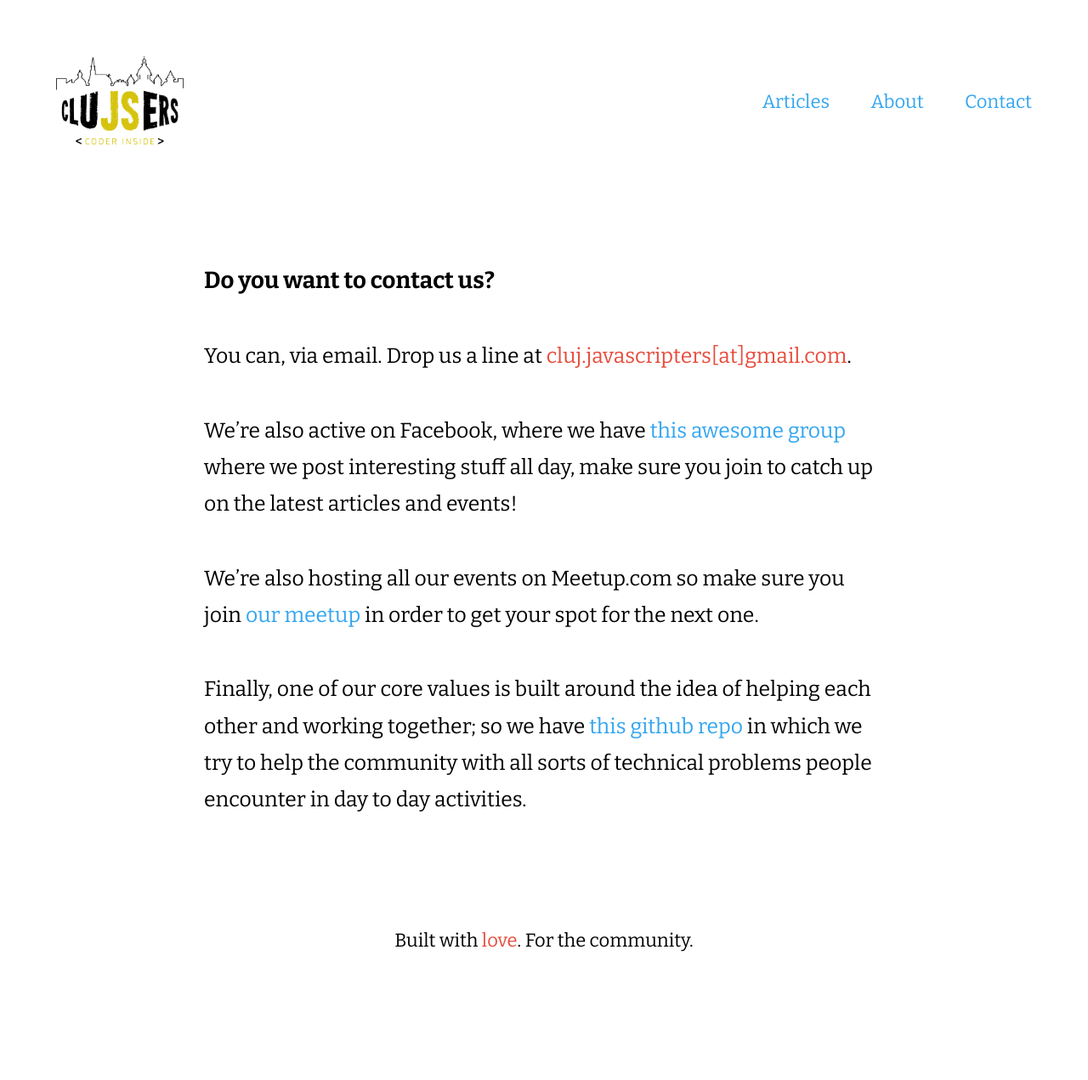
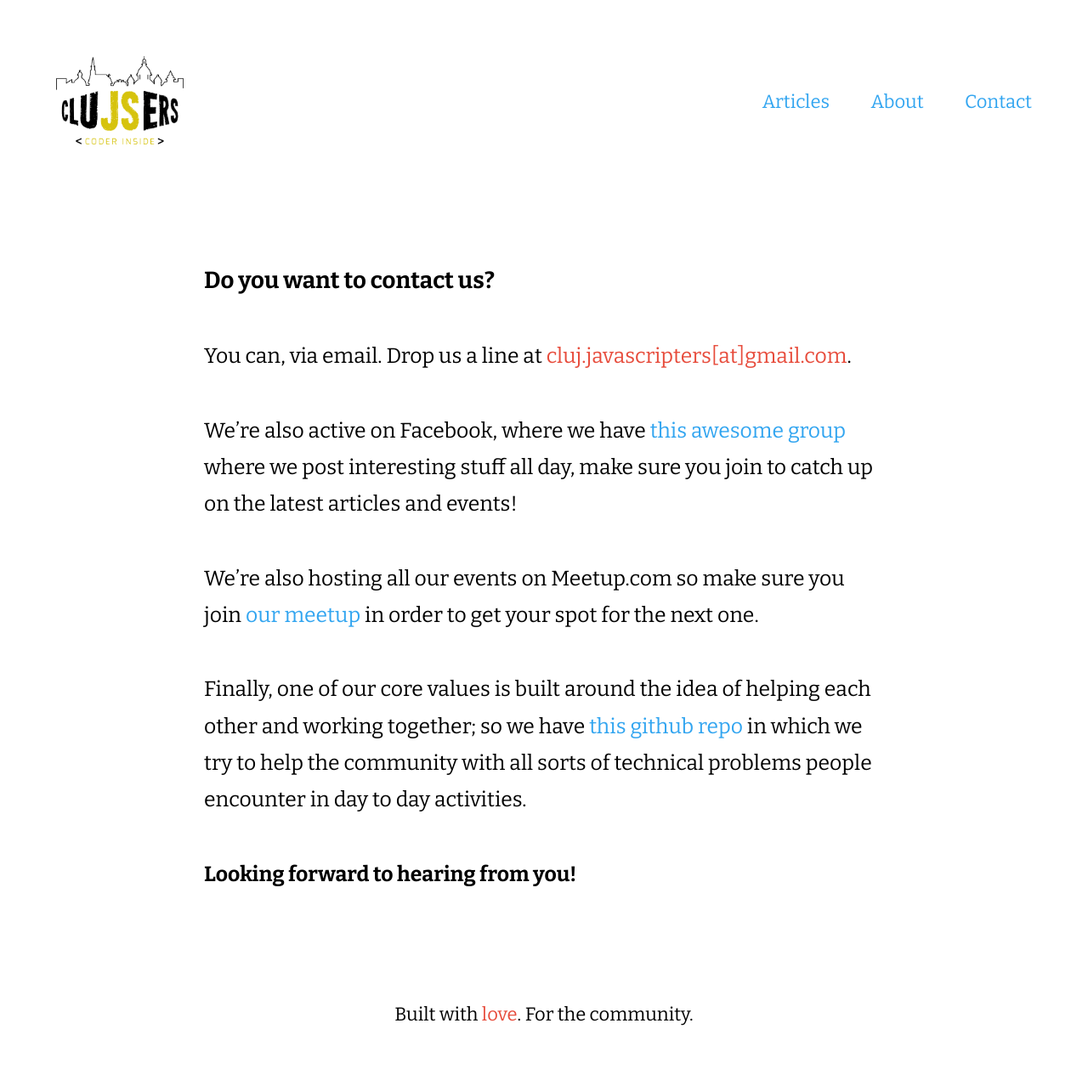
Before and after one commit to jsheroes/cluj-javascripters.github.io, a Jekyll site: the page built from contact.md, in a window 1280 px wide. Shown: the whole page at 85% size. Built offline with Jekyll 4.4.1, drawn with Linux system fonts in a browser that asks for light colours; before the commit the page ends 1184 px from its top, so only the background shows below that.

Commit message:
Contact content change

```diff
--- a/contact.md
+++ b/contact.md
@@ -18,3 +18,5 @@ in order to get your spot for the next one.
 Finally, one of our core values is built around the idea of helping each other and
 working together; so we have [this github repo](https://github.com/cluj-javascripters/community-help) in which we try to help the community
 with all sorts of technical problems people encounter in day to day activities.
+
+__Looking forward to hearing from you!__
```
